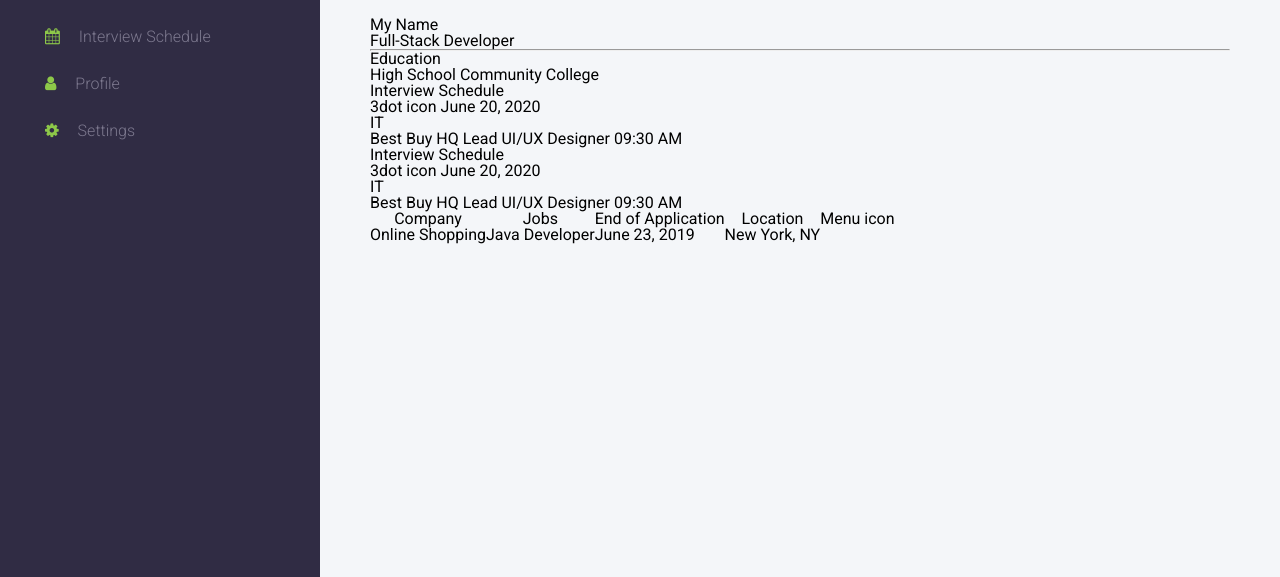
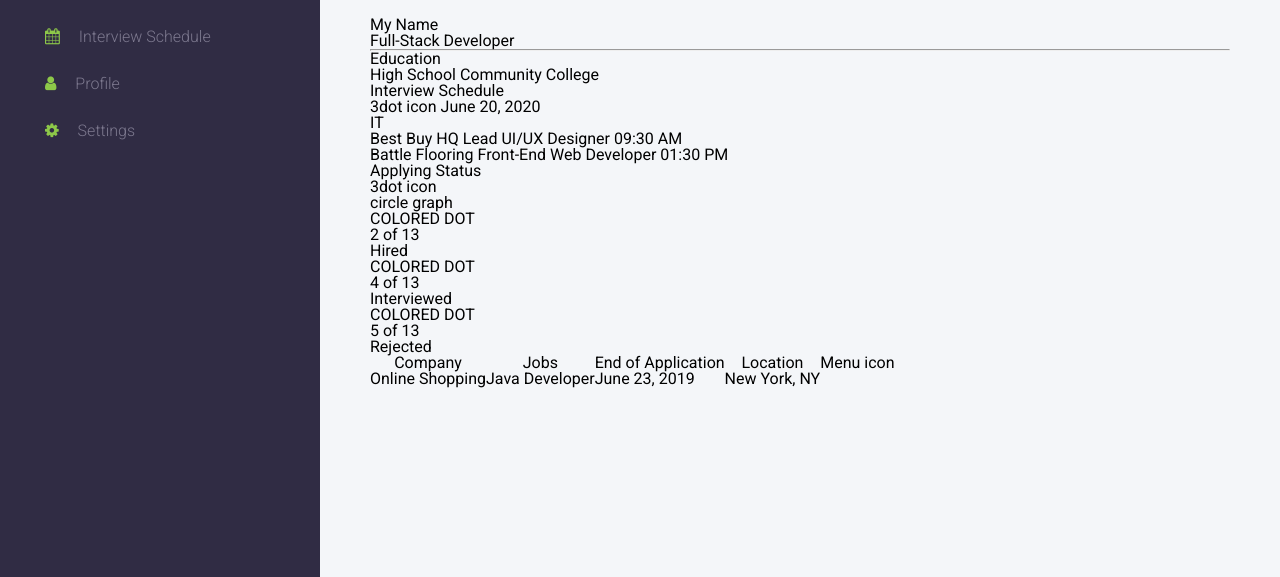
Before and after one commit to rudyjm3/dash-board, a React app: page public/index.html in a window 1280 px wide. Shown: the part 223-800 px from the top of the page. Built offline with nearby package versions, Linux system fonts and the light colour scheme.

Commit message:
html for card 3 updated

```diff
--- a/public/index.html
+++ b/public/index.html
@@ -80,18 +80,36 @@
           <span class="position">Lead UI/UX Designer</span>
           <span class="time">09:30 AM</span>
         </div>
+        <div class="col-md-10">
+          <span class="company">Battle Flooring</span>
+          <span class="position">Front-End Web Developer</span>
+          <span class="time">01:30 PM</span>
+        </div>
       </div>
 
       <div class="card card-three">
-        <h6>Interview Schedule</h6><span class="menu-icon">3dot icon</span>
-        <span class="date">June 20, 2020</span>
-        <div class="col-md-2">
-          <span class="icon">IT</span>
+        <h6>Applying Status</h6><span class="menu-icon">3dot icon</span>
+        <div class="graph">circle graph</div>
+        <div class="col-md-4">
+          <div class="icon">COLORED DOT</div>
+          <div>
+            2 of 13<br>
+            Hired
+          </div>
         </div>
-        <div class="col-md-10">
-          <span class="company">Best Buy HQ</span>
-          <span class="position">Lead UI/UX Designer</span>
-          <span class="time">09:30 AM</span>
+        <div class="col-md-4">
+          <div class="icon">COLORED DOT</div>
+          <div>
+            4 of 13<br>
+            Interviewed
+          </div>
+        </div>
+        <div class="col-md-4">
+          <div class="icon">COLORED DOT</div>
+          <div>
+            5 of 13<br>
+            Rejected
+          </div>
         </div>
       </div>
     </div>
```
